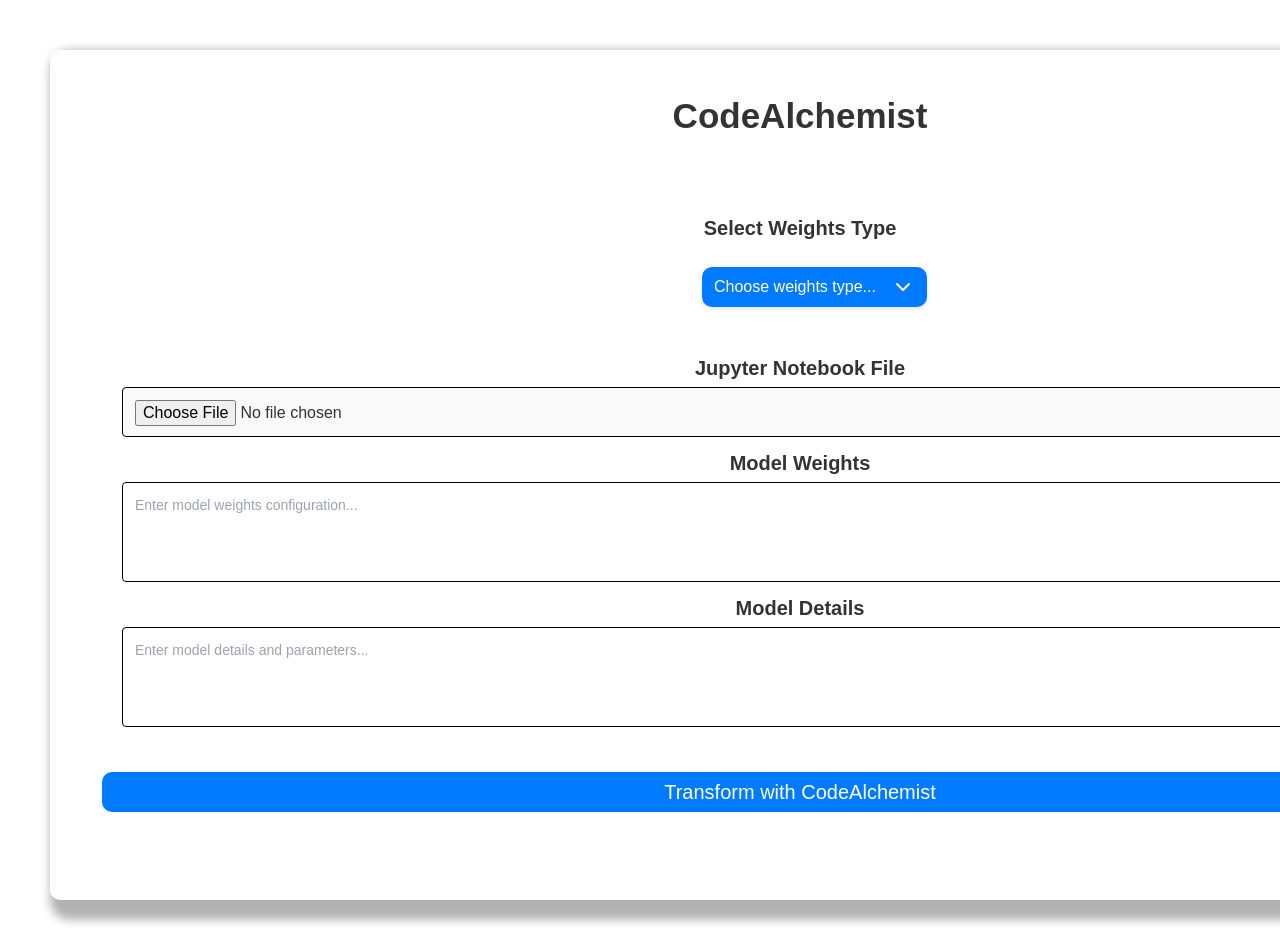
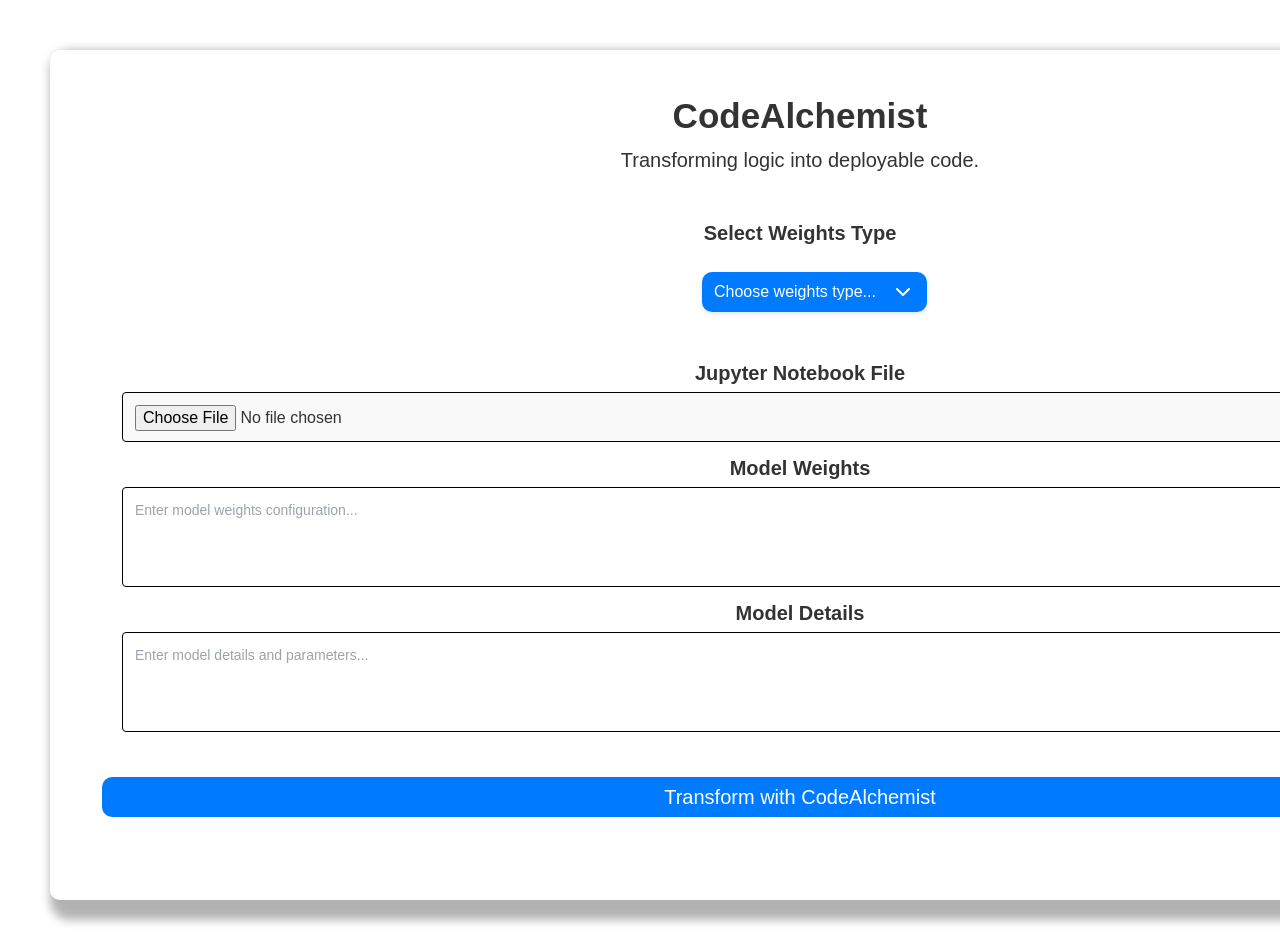
Before and after one commit to Shuaib21803/CodeAlchemist, a Next.js app in the folder code-alchemist/: page / in a window 1280 px wide. Shown: the top 950 px of the page. Built offline with nearby package versions, Linux system fonts and the light colour scheme.

Commit message:
Added tagline to the website

```diff
--- a/code-alchemist/@/components/ui/code-alchemist.tsx
+++ b/code-alchemist/@/components/ui/code-alchemist.tsx
@@ -1,7 +1,7 @@
 "use client";
 
 import { useState } from "react";
-import { Card, CardContent, CardHeader, CardTitle } from "../ui/card";
+import { Card, CardContent, CardHeader, CardTitle, CardDescription } from "../ui/card";
 import { Input } from "../ui/input";
 import { Button } from "../ui/button";
 import { Select, SelectContent, SelectItem, SelectTrigger, SelectValue } from "../ui/select";
@@ -53,6 +53,7 @@ const CodeAlchemist = () => {
       <Card className="card">
         <CardHeader>
           <CardTitle className="head">CodeAlchemist</CardTitle>
+          <CardDescription className="description">Transforming logic into deployable code.</CardDescription>
         </CardHeader>
         <CardContent>
           <form onSubmit={handleSubmit} className="card-content">
--- a/code-alchemist/styles.css
+++ b/code-alchemist/styles.css
@@ -24,7 +24,15 @@ body {
     font-size: 35px;
     text-align: center;
     border: none;
-    margin-bottom: 50px;
+    margin-bottom: 10px;
+  }
+
+  .description{
+    height: 30px;
+    font-size: 20px;
+    text-align: center;
+    border: none;
+    margin-bottom: 15px;
   }
 
   .card{
```
